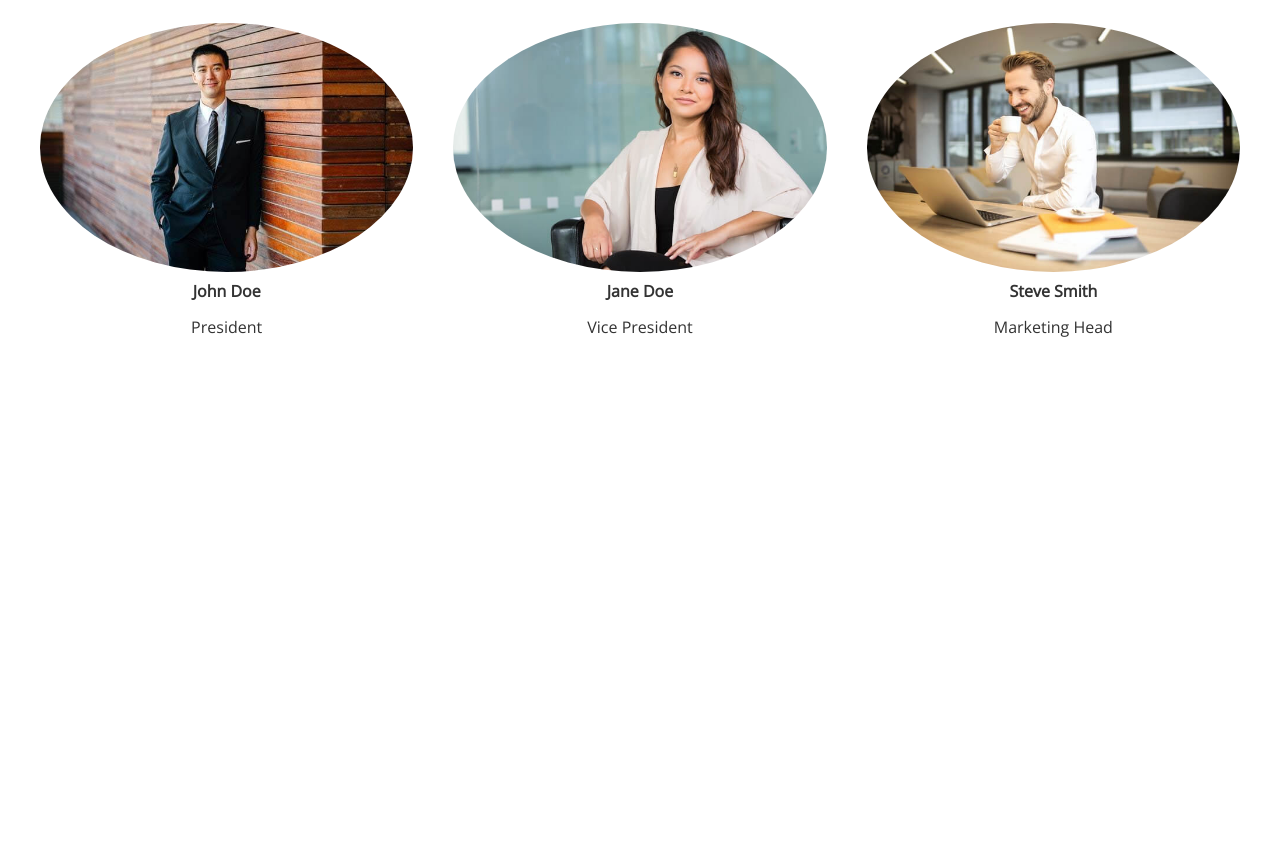
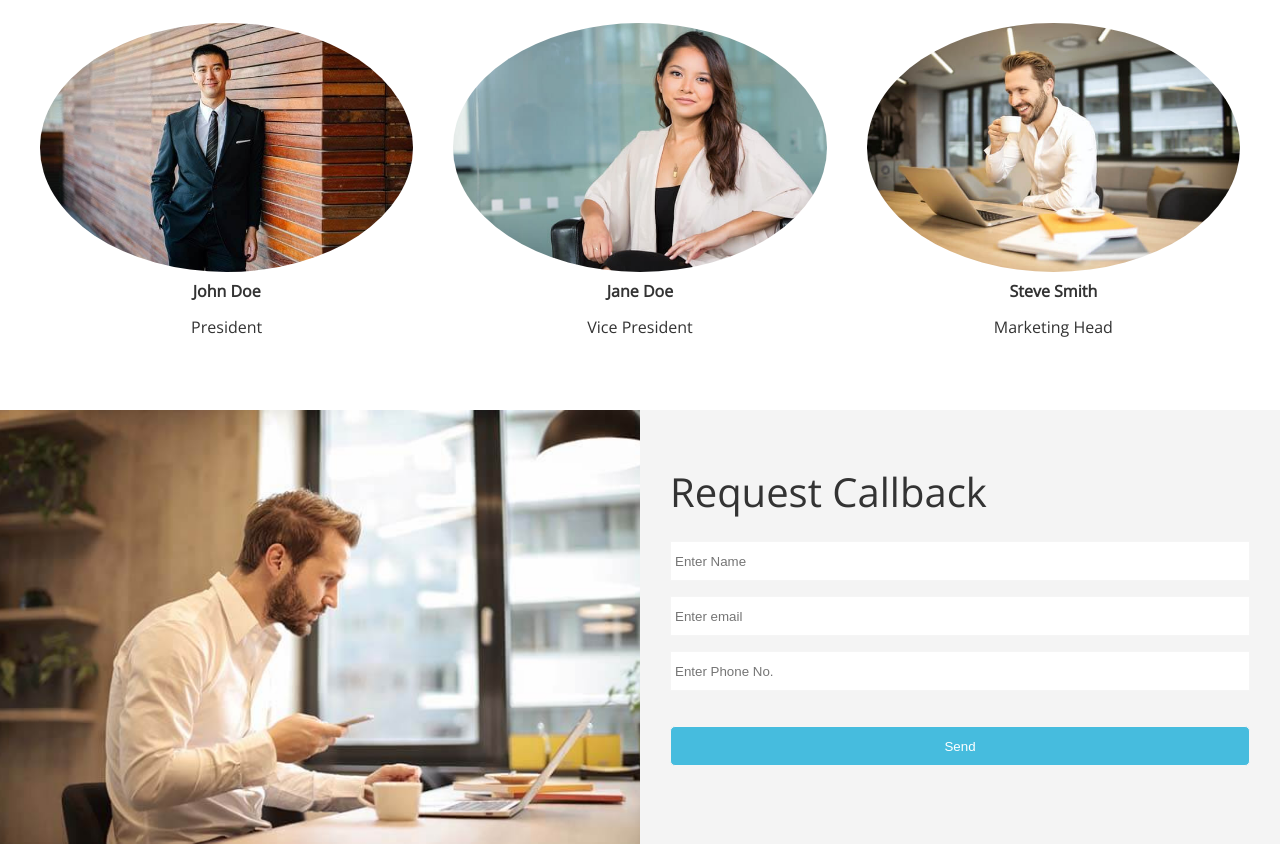
Before and after one commit to Tarmity/scorfunding, a plain HTML site: page index.html in a window 1280 px wide. Shown: the part 2950-3802 px from the top of the page. Before the commit the page ends 3360 px from the top, so only its background shows below. Drawn offline with nearby package versions, Linux system fonts and the light colour scheme.

Commit message:
added the styling to the contact form

```diff
--- a/css/style.css
+++ b/css/style.css
@@ -137,3 +137,35 @@ img {
 .team img {
     border-radius: 50%;
 }
+
+/* Callback form */
+.callback-form {
+    width: 100%;
+    padding: 20px 0;
+}
+
+.callback-form label {
+    display: block;
+    margin-bottom: 5px;
+
+}
+
+.callback-form .form-control {
+    margin-bottom: 15px;
+}
+
+.callback-form input {
+    width: 100%;
+    padding: 4px;
+    height: 40px;
+    border: #f5f5f5 1px solid;
+}
+
+.callback-form input:focus {
+    outline-color:#46BCDE;
+}
+
+.callback-form .btn {
+    padding: 12px 0;
+    margin-top: 20px;
+}
--- a/index.html
+++ b/index.html
@@ -165,6 +165,37 @@
                 </div>
             </div>
         </section>
+
+       <!-- contact -->
+        <section id="contact" class="contact flex-columns">
+            <div class="row">
+                <div class="column">
+                    <div class="column-1">
+                        <img src="./images/home/contact.jpg" alt="">
+                    </div>
+                </div>
+                <div class="column">
+                    <div class="column-2 bg-light">
+                        <h2>Request Callback</h2>
+                        <form action="" class="callback-form">
+                            <div class="form-control">
+                                <label for="name"></label>
+                                <input type="text" name="name" id="name" placeholder="Enter Name">
+                            </div>
+                            <div class="form-control">
+                                <label for="email"></label>
+                                <input type="email" name="email" id="email" placeholder="Enter email">
+                            </div>
+                            <div class="form-control">
+                                <label for="phone"></label>
+                                <input type="text" name="phone" id="phone" placeholder="Enter Phone No.">
+                            </div>
+                            <input type="submit" value="Send" id="submit" class="btn">
+                        </form>
+                    </div>
+                </div>
+            </div>
+        </section>
     </main>
 
 </body>
```
